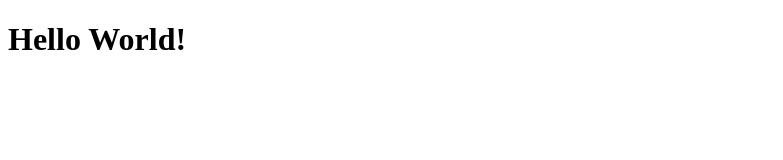
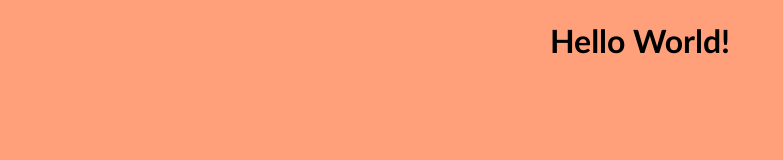
Before and after one commit to carolmcdon/my-personal-website, a plain HTML site: page index.html in a window 1280 px wide. Shown: the whole page, without its empty margins (0-783 px from the left). Drawn offline with Linux system fonts and the light colour scheme.

Commit message:
add style.css, connect to index.html

```diff
--- a/index.html
+++ b/index.html
@@ -3,6 +3,8 @@
     <head>
         <title>My Personal Website</title>
     </head>
+        <link rel="stylesheet" href="style.css" />
+        <title>My Personal Website</title>
     <body>
         <h1>Hello World!</h1>
     </body>
--- /dev/null
+++ b/style.css
@@ -0,0 +1,8 @@
+body {
+    background-color:lightsalmon;
+}
+
+h1 {
+    text-align: center;
+    font-family: 'Gill Sans';
+}
```
